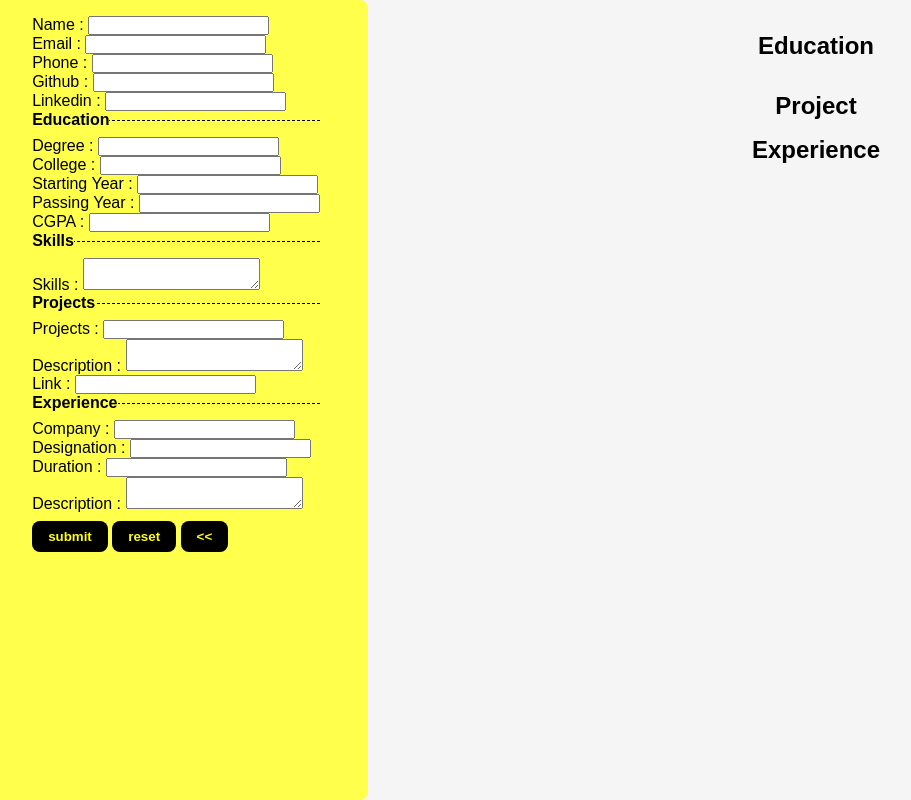
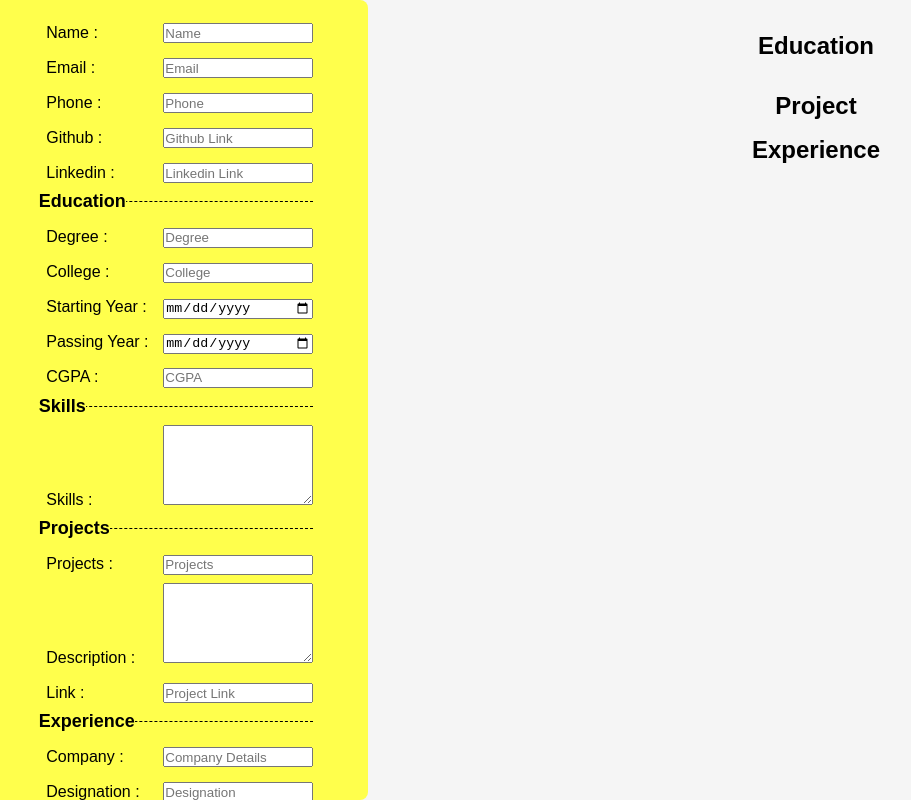
Before and after one commit to deepak2901/auto-generated-cv.github.io, a plain HTML site: page index.html in a window 1280 px wide. Shown: the whole page, without its empty margins (16-927 px from the left). Drawn offline with Linux system fonts and the light colour scheme.

Commit message:
check point 2

```diff
--- a/index.html
+++ b/index.html
@@ -13,106 +13,71 @@
         <div class="left">
             <form>
                 <!-- Name , Email , Phone , Github , Linkedin -->
-                <tr>
-                    <td>Name :</td>
-                    <td><input type="text" name=""></td>
-                </tr>
+                <label>Name :</label>
+                <input type="text" placeholder="Name">
                 <br>
-                <tr>
-                    <td>Email :</td>
-                    <td><input type="email" Email=""></td>
-                </tr>
+                <label>Email :</label>
+                <input type="email" placeholder="Email">
                 <br>
-                <tr>
-                    <td>Phone :</td>
-                    <td><input type="number" Phone=""></td>
-                </tr>
+                <label>Phone :</label>
+                <input type="tel" placeholder="Phone">
                 <br>
-                <tr>
-                    <td>Github :</td>
-                    <td><input type="url" Email=""></td>
-                </tr>
+                <label>Github :</label>
+                <input type="url" placeholder="Github Link">
                 <br>
-                <tr>
-                    <td>Linkedin :</td>
-                    <td><input type="url" Email=""></td>
-                </tr>
+                <label>Linkedin :</label>
+                <input type="urlt" placeholder="Linkedin Link">
+                <br>
                 <fieldset>
                     <legend>Education</legend>
                     <!-- Degree , College , Starting Year , Passing Year , CGPA -->
-                    <tr>
-                        <td>Degree :</td>
-                        <td><input type="text" Degree=""></td>
-                    </tr>
+                    <label>Degree :</label>
+                    <input type="text" placeholder="Degree">
                     <br>
-                    <tr>
-                        <td>College :</td>
-                        <td><input type="text" Degree=""></td>
-                    </tr>
+                    <label>College :</label>
+                    <input type="text" placeholder="College">
                     <br>
-                    <tr>
-                        <td>Starting Year :</td>
-                        <td><input type="text" Degree=""></td>
-                    </tr>
+                    <label>Starting Year :</label>
+                    <input type="date" placeholder="Starting Year">
                     <br>
-                    <tr>
-                        <td>Passing Year :</td>
-                        <td><input type="text" Degree=""></td>
-                    </tr>
+                    <label>Passing Year :</label>
+                    <input type="date" placeholder="Passing Year">
                     <br>
-                    <tr>
-                        <td>CGPA :</td>
-                        <td><input type="text" Degree=""></td>
-                    </tr>
+                    <label>CGPA :</label>
+                    <input type="number" placeholder="CGPA">
                 </fieldset>
                 <fieldset>
                     <legend>Skills</legend>
                     <!-- skills -->
-                    <tr>
-                        <td>Skills :</td>
-                        <textarea></textarea>
-                    </tr>
+                    <label>Skills :</label>
+                    <textarea></textarea>
                 </fieldset>
                 <fieldset>
                     <legend>Projects</legend>
                     <!-- Project , Description , Link -->
-                    <tr>
-                        <td>Projects :</td>
-                        <td><input type="text" Projects=""></td>
-                    </tr>
+                    <label>Projects :</label>
+                    <input type="text" placeholder="Projects">
                     <br>
-                    <tr>
-                        <td>Description :</td>
-                        <textarea></textarea>
-                    </tr>
+                    <label>Description :</label>
+                    <textarea></textarea>
                     <br>
-                    <tr>
-                        <td>Link :</td>
-                        <td><input type="url" Link=""></td>
-                    </tr>
+                    <label>Link :</label>
+                    <input type="url" placeholder="Project Link">
                 </fieldset>
                 <fieldset>
                     <legend>Experience</legend>
                     <!-- Company , Designation , Duration , Description -->
-                    <tr>
-                        <td>Company :</td>
-                        <td><input type="text" Company=""></td>
-                    </tr>
+                    <label>Company :</label>
+                    <input type="text" placeholder="Company Details">
                     <br>
-                    <tr>
-                        <td>Designation :</td>
-                        <td><input type="text" Designation=""></td>
-                    </tr>
+                    <label>Designation :</label>
+                    <input type="text" placeholder="Designation">
                     <br>
-                    <tr>
-                        <td>Duration :</td>
-                        <td><input type="text" Duration=""></td>
-                    </tr>
+                    <label>Duration :</label>
+                    <input type="num" placeholder="Duration">
                     <br>
-                    <tr>
-                        <td>Description :</td>
-                        <textarea></textarea>
-                    </tr>
+                    <label>Description :</label>
+                    <textarea></textarea>
                 </fieldset>
                 <button type="submit" class="btn">submit</button>
                 <button type="reset" class="btn">reset</button>
--- a/style.css
+++ b/style.css
@@ -41,6 +41,7 @@ main>.left legend{
     color: black;
     font-weight: 600;
     margin: 0.5rem 0;
+    font-size: large;
 }
 main>.left fieldset{
     border: none;
@@ -82,3 +83,17 @@ main>.right>.block1{
 .print{
     display: none;
 }
+label {
+    width: 105px;
+    height: 20px;
+    margin: 0.2cm;
+    display: inline-block
+}
+input{
+    width: 150px;
+    height: 20px;
+}
+textarea{
+    width: 150px;
+    height: 80px
+}
```
